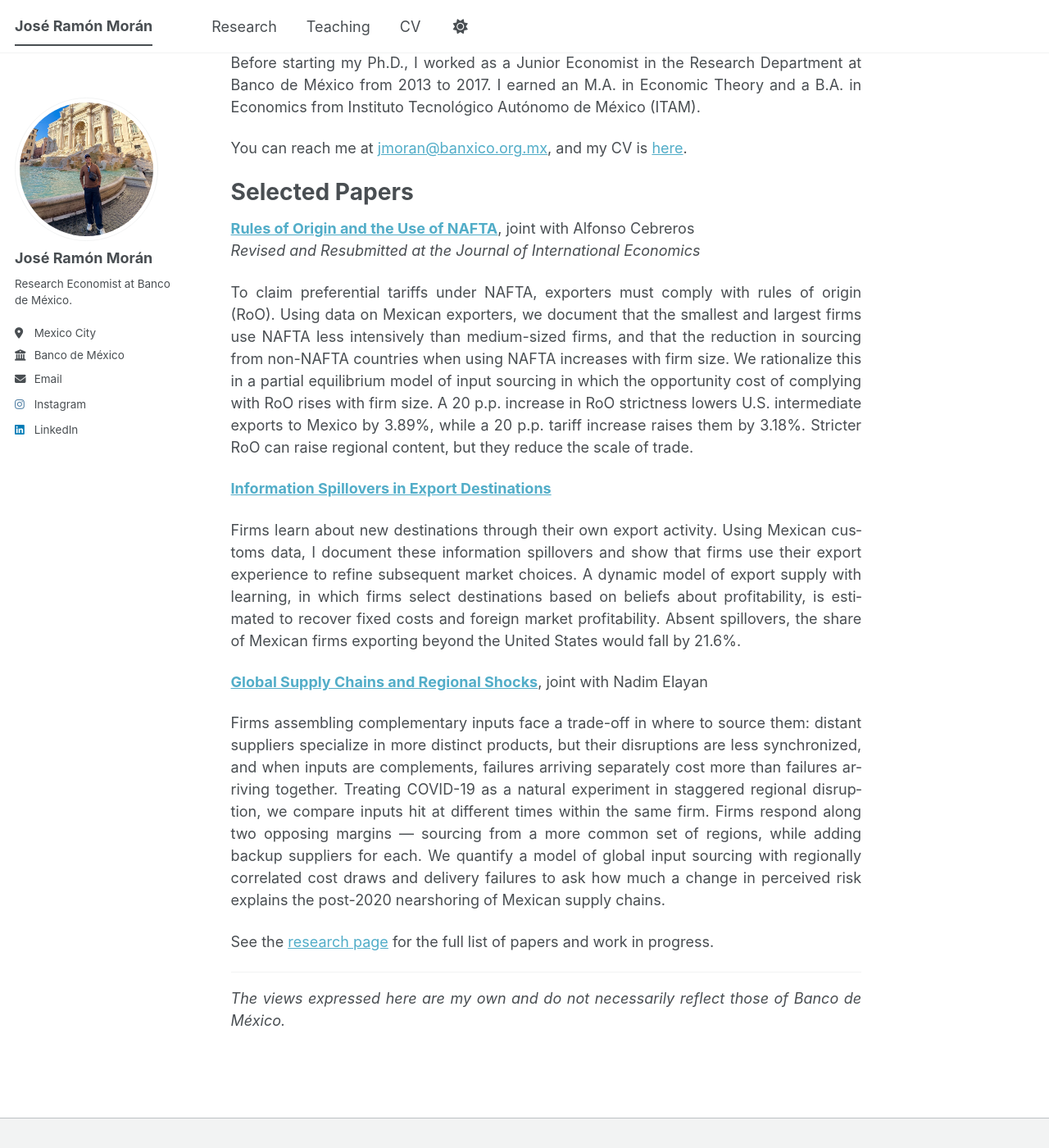
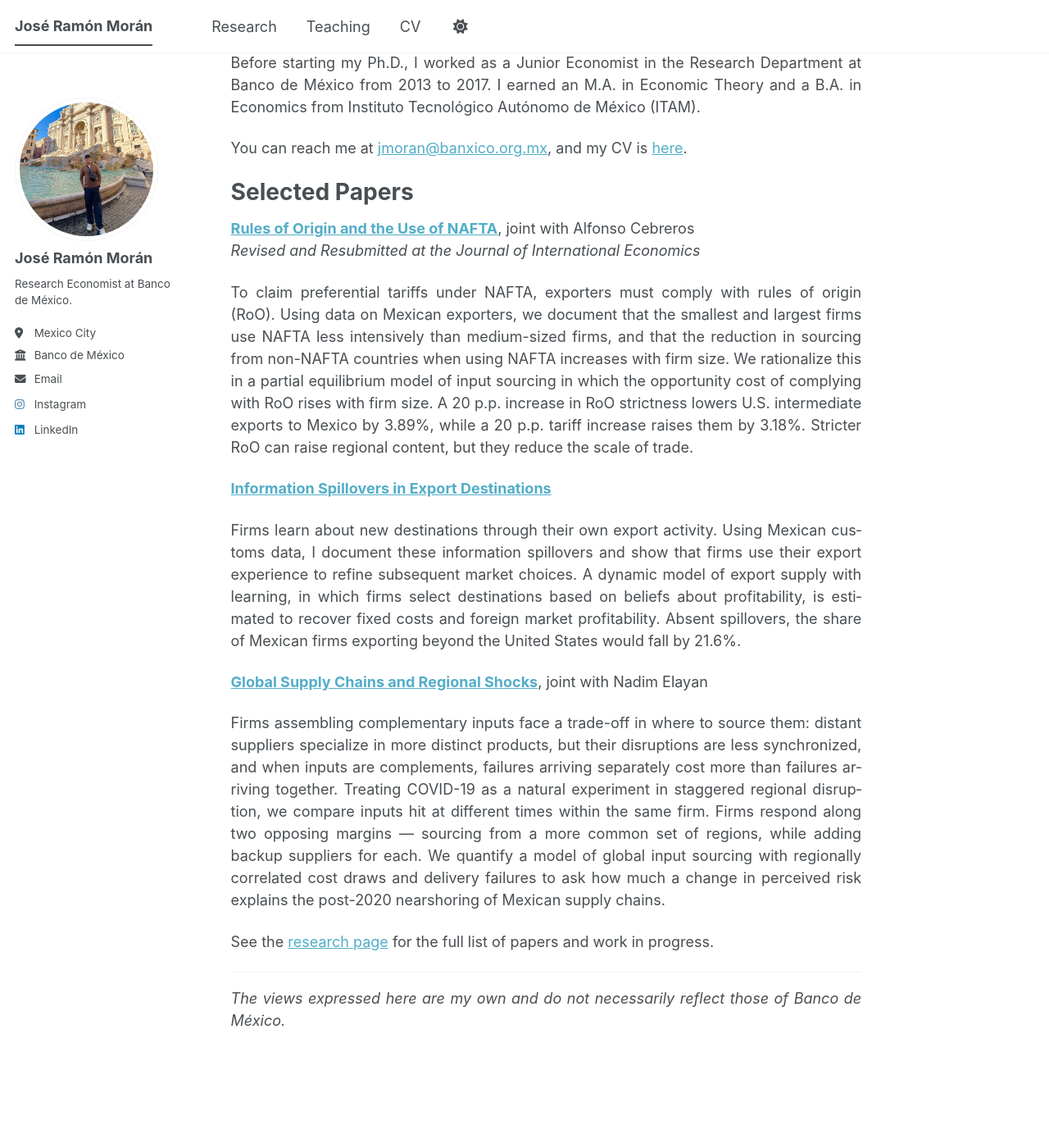
Before and after one commit to joseramonmoran/joseramonmoran.github.io, a Jekyll site: the page built from _pages/about.md, in a window 1280 px wide and 1400 px high, scrolled down 364 px. Shown: the whole window at 82% size. Built offline with Jekyll 4.4.1, drawn with Linux system fonts in a browser that asks for light colours; a style sheet for code colours, icons or effects is not loaded.

Commit message:
Update main.scss

```diff
--- a/assets/css/main.scss
+++ b/assets/css/main.scss
@@ -64,3 +64,9 @@
     -webkit-hyphens: manual;
     hyphens: manual;
 }
+
+/* Remove the fixed footer bar (Follow / feed / theme credit). The MathJax
+   script in _includes/footer/custom.html still loads and runs. */
+.page__footer {
+    display: none;
+}
```
